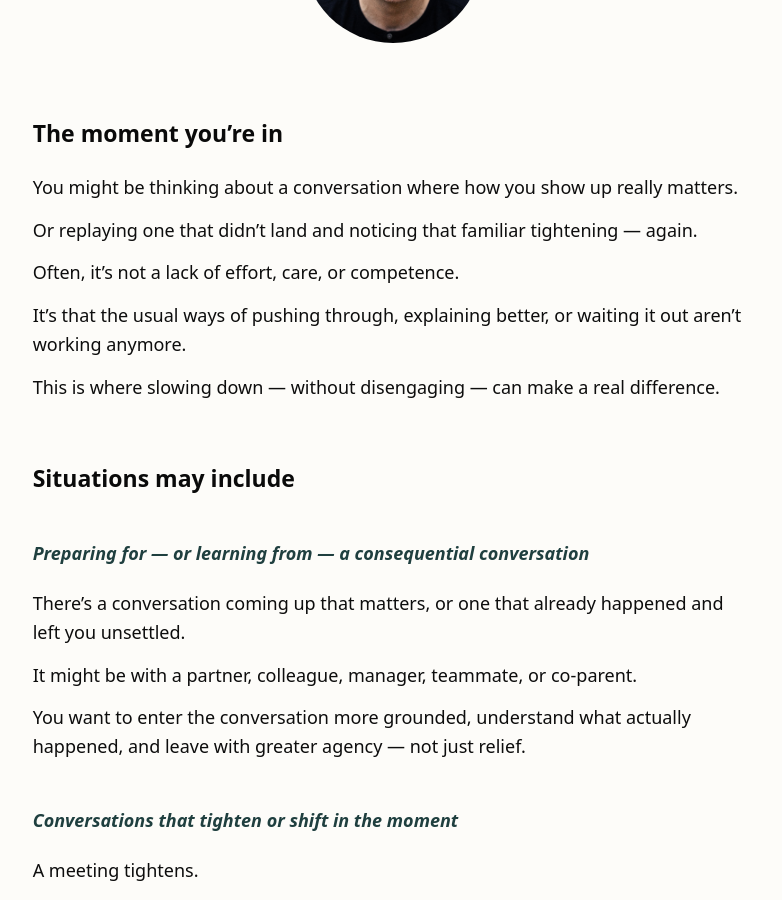
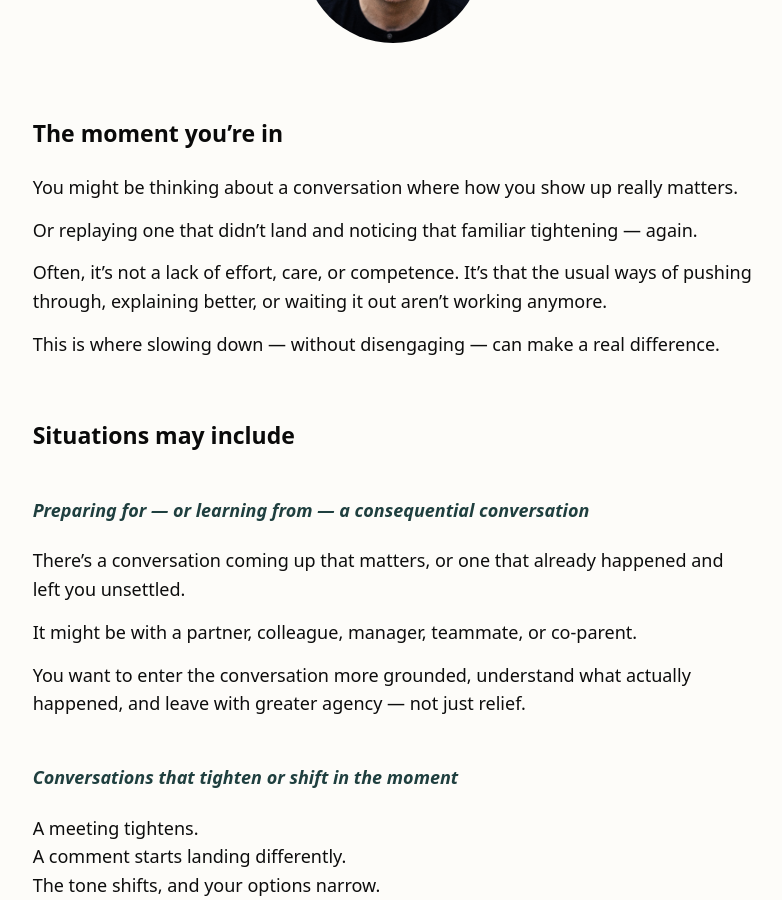
Before and after one commit to basil-family-lab/zen, a Jekyll site: the page built from index.md, in a window 1280 px wide and 900 px high, scrolled down 359 px. Shown: the whole window, without its empty margins (247-1029 px from the left). Built offline with Jekyll 4.4.1, drawn with Linux system fonts in a browser that asks for light colours.

Commit message:
fix: line spacing

```diff
--- a/index.md
+++ b/index.md
@@ -31,11 +31,7 @@ css_id: home
   </p>
 
   <p>
-    Often, it’s not a lack of effort, care, or competence.
-  </p>
-
-  <p>
-    It’s that the usual ways of pushing through, explaining better, or waiting it out
+    Often, it’s not a lack of effort, care, or competence. It’s that the usual ways of pushing through, explaining better, or waiting it out
     aren’t working anymore.
   </p>
 
@@ -68,13 +64,9 @@ css_id: home
 
   <p>
     A meeting tightens.
-  </p>
-
-  <p>
+    <br/>
     A comment starts landing differently.
-  </p>
-
-  <p>
+    <br/>
     The tone shifts, and your options narrow.
   </p>
 
@@ -91,13 +83,9 @@ css_id: home
 
   <p>
     A team navigating ongoing change and resistance.
-  </p>
-
-  <p>
+    <br/>
     A relationship that keeps circling the same tension.
-  </p>
-
-  <p>
+    <br/>
     A situation where you keep adapting, but nothing really shifts.
   </p>
 
```
